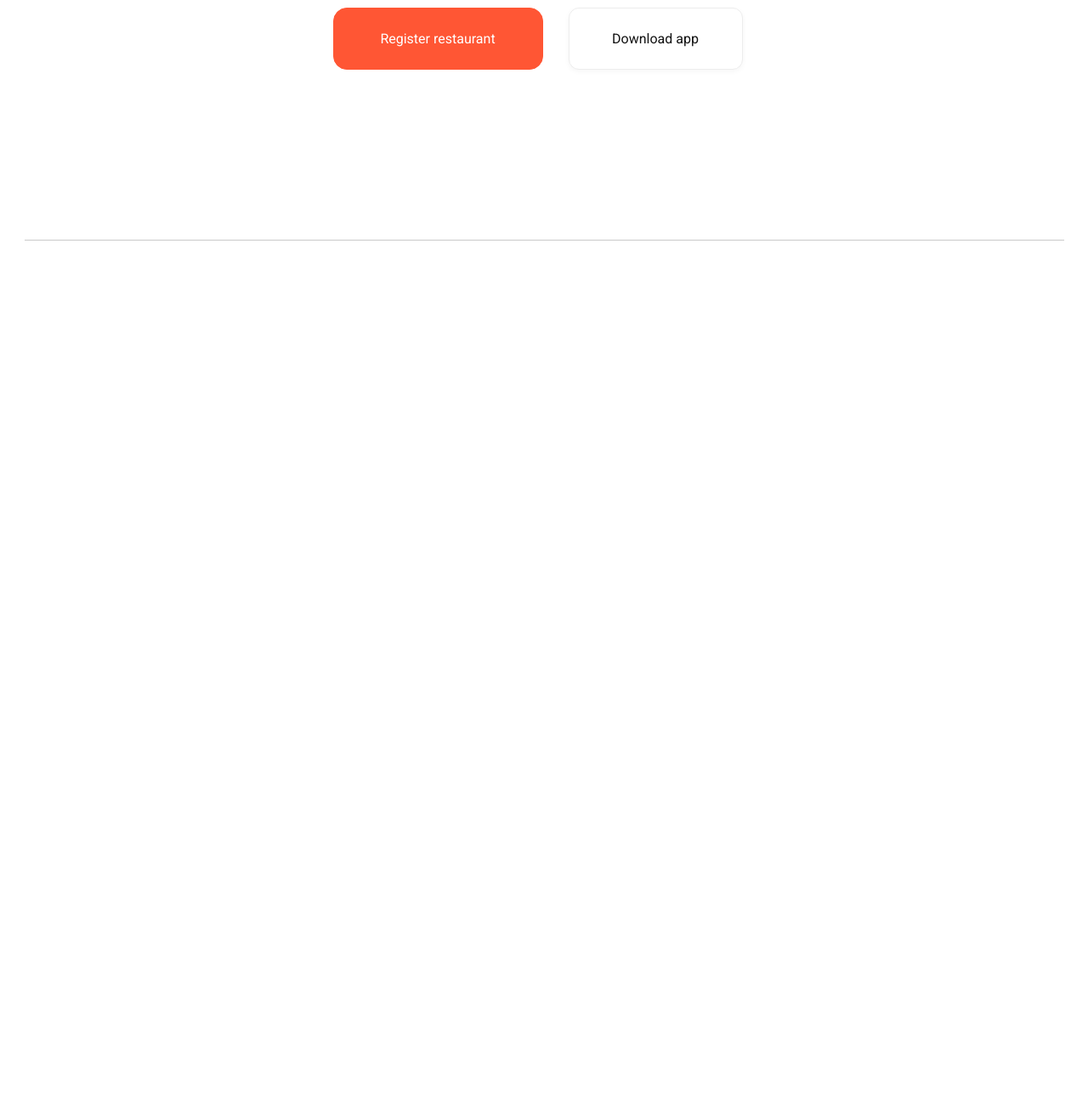
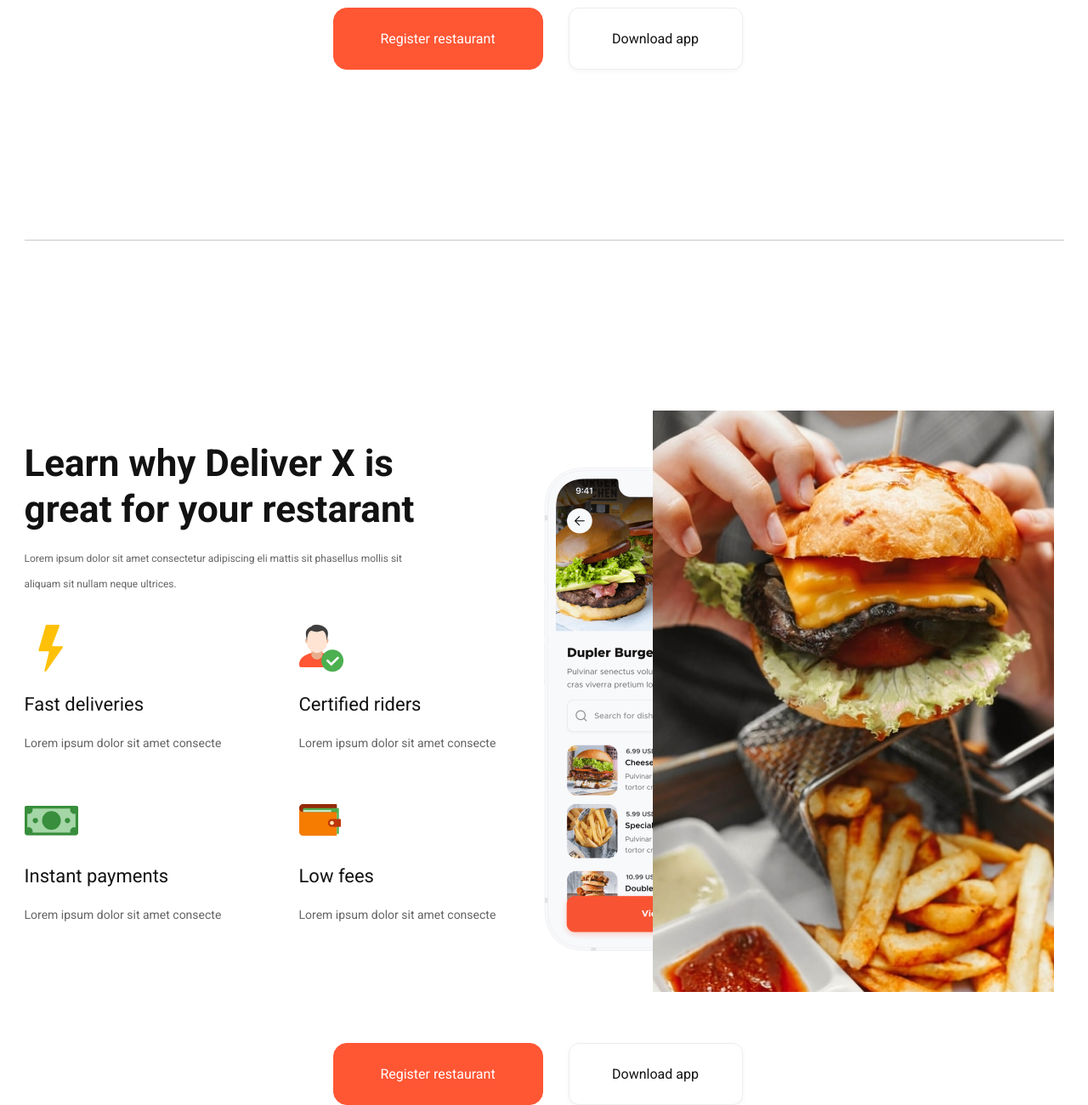
Before and after one commit to sko1208/deliverX, a website: page src/index.html in a window 1280 px wide. Shown: the part 2417-3717 px from the top of the page at 85% size. Before the commit the page ends 2700 px from the top, so only its background shows below. Drawn offline with nearby package versions, Linux system fonts and the light colour scheme; files that its build step writes are made by us from their sources.

Commit message:
maked desktop version learn blick

```diff
--- a/src/index.html
+++ b/src/index.html
@@ -91,7 +91,7 @@
     </header>
     <section class="promo">
         <div class="promo__bg">
-            <img src="img/bg_1.jpg"></img>
+            <img src="img/bg_1.jpg" alt="backgraund">
         </div>
         <div class="promo__app">
             <img src="img/promo-app.png" alt="promo-app">
@@ -209,14 +209,71 @@
             </div>
 
             <div class="work__btns">
-                <a href="#" class="btn btn_1 work__btn">Register restaurant</a>
-                <a href="#" class="btn btn_2 work__btn">Download app</a>
+                <a href="#" class="btn btn_1 learn__btn">Register restaurant</a>
+                <a href="#" class="btn btn_2 learn__btn">Download app</a>
             </div>
 
             <div class="divider"></div>
 
         </div>
     </section>
+   <section class="learn">
+
+       <div class="container">
+            <div class="learn__wrapper">
+                <h2 class="learn__title">Learn why Deliver X is great for your restarant</h2>
+                <div class="learn__descr">
+                    Lorem ipsum dolor sit amet consectetur adipiscing eli mattis sit phasellus mollis sit aliquam sit nullam neque ultrices.
+                </div>
+                <div class="learn__items">
+                    <div class="learn__icon">
+                        <div class="learn__item">
+                            <img src="icons/lightning.svg" alt="lightning">
+                        </div>
+                        <h3 class="learn__icon-head">Fast deliveries</h3>
+                        <div class="learn__icon-descr">Lorem ipsum dolor sit amet consecte</div>
+                    </div>
+                    <div class="learn__icon">
+                        <div class="learn__item">
+                            <img src="icons/tip.svg" alt="tip">
+                        </div>
+                        <h3 class="learn__icon-head">Certified riders</h3>
+                        <div class="learn__icon-descr">Lorem ipsum dolor sit amet consecte</div>
+                    </div>
+                    <div class="learn__icon">
+                        <div class="learn__item">
+                            <img src="icons/money.svg" alt="money">
+                        </div>
+                        <h3 class="learn__icon-head">Instant payments</h3>
+                        <div class="learn__icon-descr">Lorem ipsum dolor sit amet consecte</div>
+                    </div>
+                    <div class="learn__icon">
+                        <div class="learn__item">
+                            <img src="icons/wallet.svg" alt="wallet">
+                        </div>
+                        <h3 class="learn__icon-head">Low fees</h3>
+                        <div class="learn__icon-descr">Lorem ipsum dolor sit amet consecte</div>
+                    </div>
+                </div>
+            </div>
+            <div class="learn__wrapper-bg">
+                <div class="learn__bg">
+                    <img src="img/learn__bg.jpg" alt="learn bg">
+                </div>
+                <div class="learn__app">
+                    <img src="img/learn__app.png" alt="learn app">
+                </div>
+            </div>
+
+
+       </div>
+       <div class="work__btns">
+        <a href="#" class="btn btn_1 work__btn">Register restaurant</a>
+        <a href="#" class="btn btn_2 work__btn">Download app</a>
+    </div>
+
+   </section>
+
 
     <script src="js/script.js"></script>
 </body>
--- /dev/null
+++ b/src/sass/blocks/_learn.scss
@@ -0,0 +1,101 @@
+.learn {
+    padding-top: 200px;
+    &__title {
+        @include subtitle;
+        margin: 35px 0 0 0;
+        width: 465px;
+        text-align: left;
+    }
+    &__descr {
+        @include fz12;
+        margin-top: 16px;
+        width: 485px;
+    }
+    &__items {
+        margin-top: 33px;
+    }
+    &__items {
+        display: grid;
+        grid-template: auto / 275px  275px;
+        grid-auto-rows: auto;
+        gap: 48px;
+    }
+    &__item {
+        width: 63px;
+        height: 56px;
+        img {
+            width: 100%;
+            height: 100%;
+            object-fit: contain;
+        }
+    }
+    &__icon {
+        &-head {
+            margin-top: 24px;
+            font-style: normal;
+            font-weight: 400;
+            font-size: 22px;
+            line-height: 28px;
+            color: #121212;
+        }
+        &-descr {
+            margin-top: 16px;
+            font-style: normal;
+            font-weight: 400;
+            font-size: 14px;
+            line-height: 30px;
+            color: #656565;
+        }
+    }
+    .container {
+        display: grid;
+        grid-template: auto / 1fr 1fr;
+        grid-auto-rows: auto;
+        justify-content: space-between;
+    }
+    &__wrapper-bg {
+        position: relative;
+        width: 600px;
+    }
+    &__bg {
+        margin-left: auto;
+        width: 472px;
+        height: 684px;
+        z-index: 1;
+        img {
+            width: 100%;
+            height: 100%;
+            object-fit: cover;
+        }
+    }
+    &__app {
+        position: absolute;
+        width: 280px;
+        height: 570px;
+        top: 66px;
+        z-index: -1;
+        img {
+            width: 100%;
+            height: 100%;
+            object-fit: cover;
+        }
+
+    }
+    &__btns {
+        display: flex;
+        justify-content: center;
+        margin-top: 60px;
+    }
+    &__btn {
+        display: flex;
+        width: 247px;
+        height: 73px;
+        justify-content: center;
+        align-items: center;
+        margin-right: 15px;
+    }
+    &__btn:nth-child(2) {
+        width: 205px;
+        margin-left: 15px;
+    }
+}
--- a/src/sass/style.scss
+++ b/src/sass/style.scss
@@ -21,6 +21,7 @@
 @import 'blocks/promo';
 @import 'blocks/restarant';
 @import 'blocks/work';
+@import 'blocks/learn';
 
 
 .divider {
```
Also changed, not shown: dist/css/style.min.css, dist/icons/lightning.svg (added), dist/icons/money.svg (added), dist/icons/tip.svg (added), dist/icons/wallet.svg (added), dist/img/learn__app.jpg (added), dist/img/learn__app.png (added), dist/img/learn__bg.jpg (added), dist/index.html, src/icons/lightning.svg (added), src/icons/money.svg (added), src/icons/tip.svg (added), src/icons/wallet.svg (added), src/img/learn__app.jpg (added), 2 more files.
